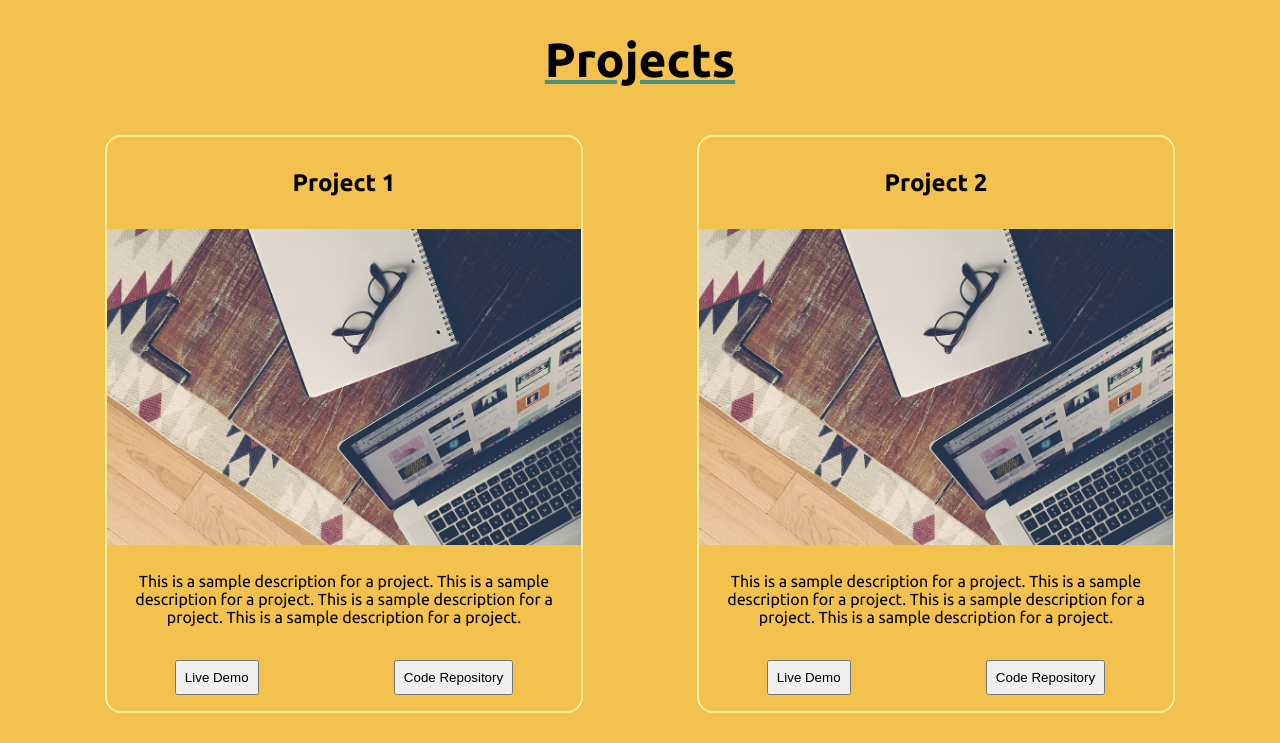
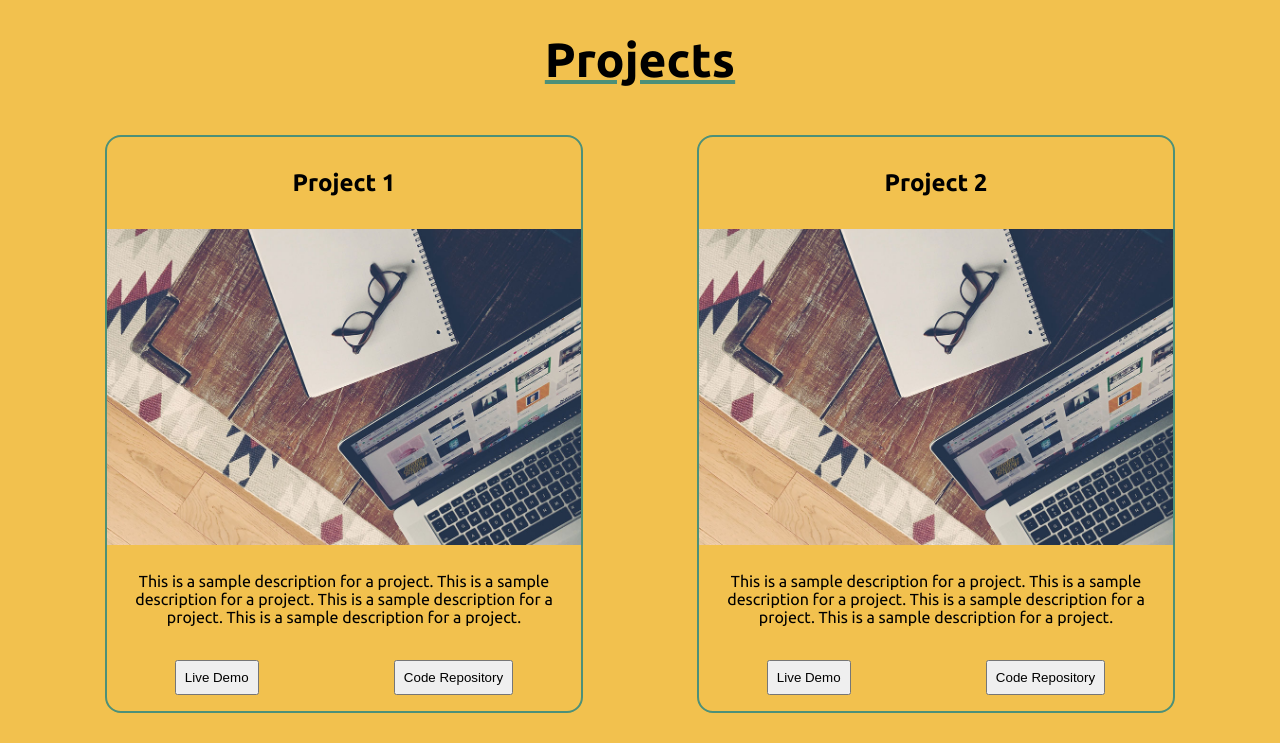
Before and after one commit to chrisnotthere/portfolio, a React (Create React App) app: page / in a window 1280 px wide. Shown: the part 1600-2343 px from the top of the page. Built offline with nearby package versions, Linux system fonts and the light colour scheme; the HTML template or start-up script is replaced by a standard one.

Commit message:
hover effect

```diff
--- a/src/components/project/project.css
+++ b/src/components/project/project.css
@@ -2,13 +2,13 @@
   max-width: 40%;
   margin: 1rem;
   padding-bottom: 1rem;
-  border: 2px solid #fff09c;
+  border: 2px solid #4d9078;
   border-radius: 1rem;
   overflow: hidden;
 }
 
 .project:hover {
-  border: 2px solid #4d9078;
+  border: 2px solid #fff09c;
 }
 
 .project-name {
```
